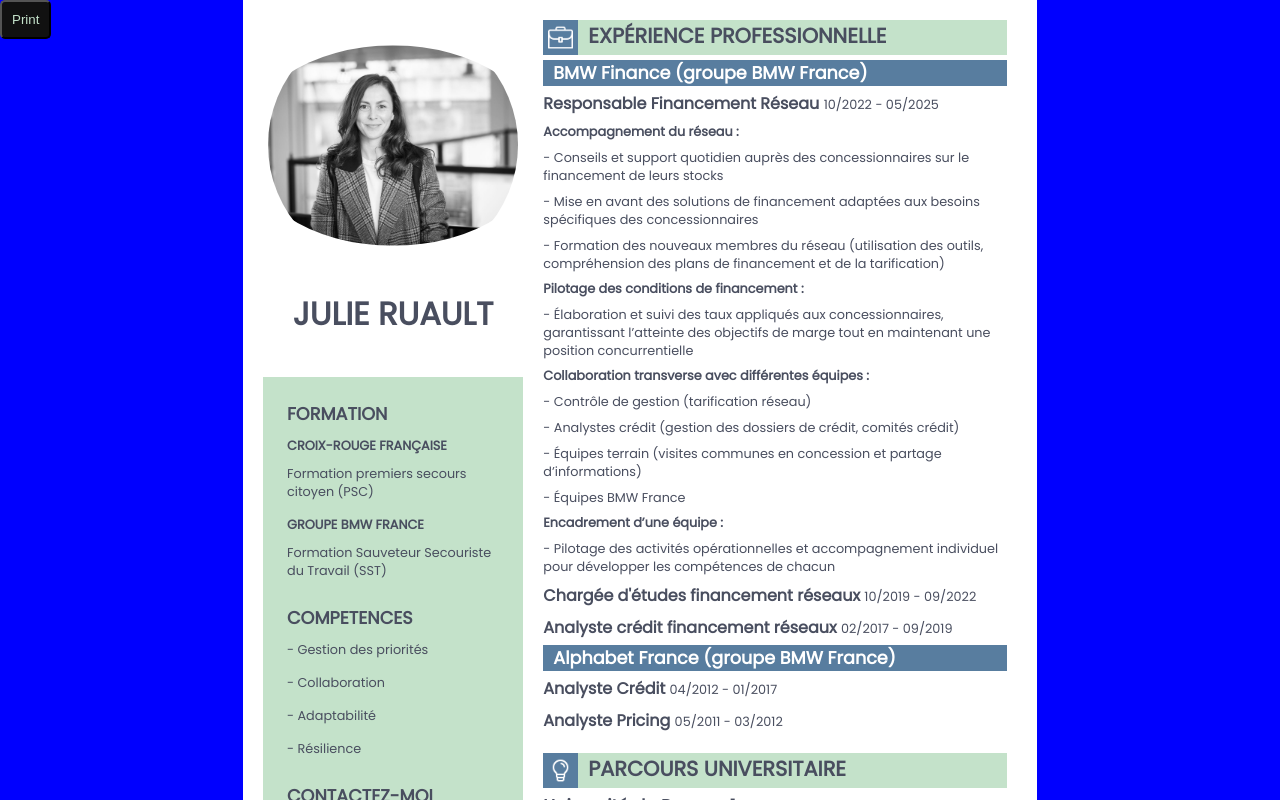
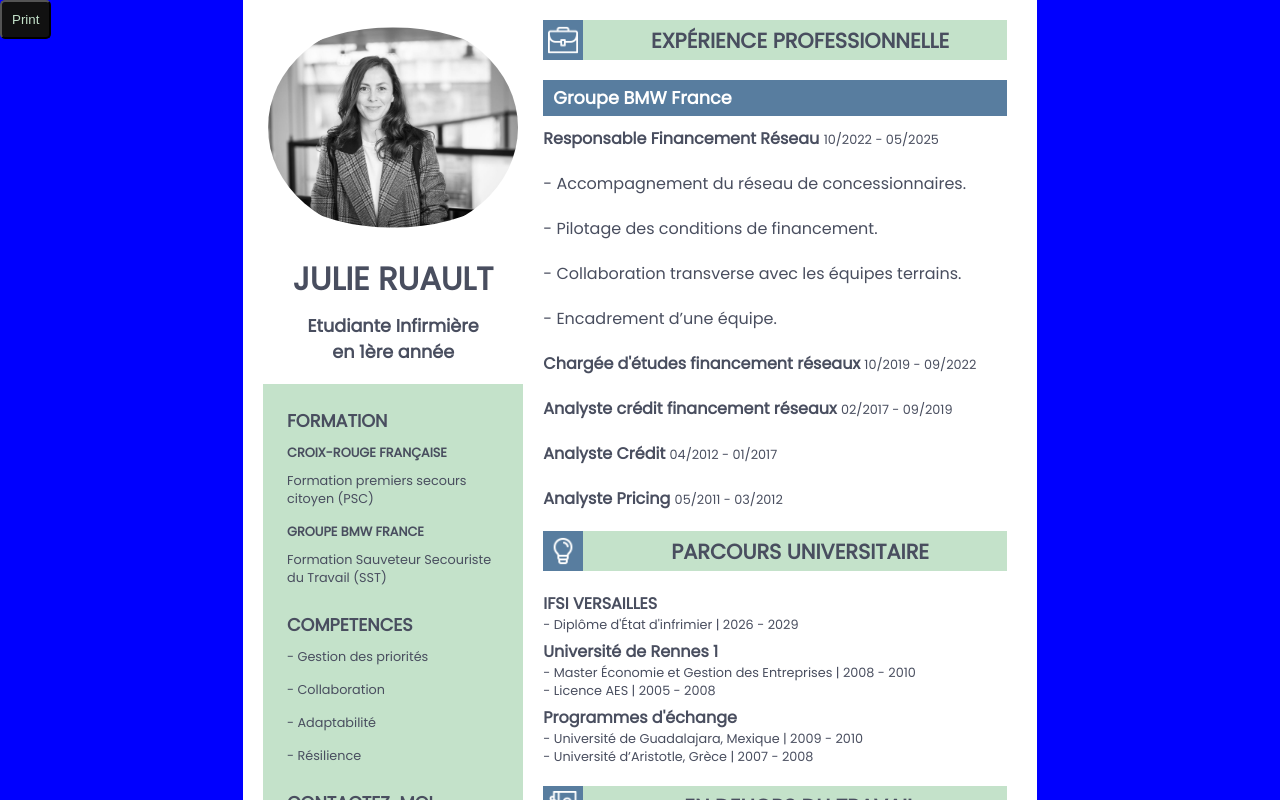
Before and after one commit to danielgonzalez0/20230804-CV2, a React (Create React App) app: page / in a window 1280 px wide. Shown: the top 800 px of the page. Built offline with nearby package versions, Linux system fonts and the light colour scheme.

Commit message:
mise a jour cv entier

```diff
--- a/src/components/main/Education.jsx
+++ b/src/components/main/Education.jsx
@@ -3,6 +3,12 @@ import Title from '../title/Title';
 import iconsrc from '../../assets/img/julie/innovationBBG.png';
 
 const experience = [
+  {
+    id: "par-0",
+    title: "IFSI VERSAILLES",
+    desc: [`Diplôme d'État d'infrimier | 2026 - 2029`
+    ],
+  },
   {
     id: "par-1",
     title: "Université de Rennes 1",
@@ -13,7 +19,7 @@ const experience = [
   ,
   {
     id: "par-3",
-    title: "Programmes d ́échange",
+    title: "Programmes d'échange",
     desc: [`Université de Guadalajara, Mexique | 2009 - 2010`,
       `Université d’Aristotle, Grèce | 2007 - 2008`
     ],
--- a/src/components/main/Experience.jsx
+++ b/src/components/main/Experience.jsx
@@ -4,7 +4,7 @@ import iconsrc from '../../assets/img/julie/valiseBBG.png';
 
 const Experience = () => {
   const experience = [{
-    entreprise: "BMW Finance (groupe BMW France)",
+    entreprise: "Groupe BMW France",
     jobs: [
       {
         id: "exp-1",
@@ -12,37 +12,37 @@ const Experience = () => {
         sub: '10/2022 - 05/2025',
         desc: [{
           id: "desc-1",
-          descTitle: "Accompagnement du réseau :",
-          descSub: [
-            "Conseils et support quotidien auprès des concessionnaires sur le financement de leurs stocks",
-            "Mise en avant des solutions de financement adaptées aux besoins spécifiques des concessionnaires",
-            "Formation des nouveaux membres du réseau (utilisation des outils, compréhension des plans de financement et de la tarification)"
-          ]
+          descTitle: " - Accompagnement du réseau de concessionnaires.",
+          // descSub: [
+          //   "Conseils et support quotidien auprès des concessionnaires sur le financement de leurs stocks",
+          //   "Mise en avant des solutions de financement adaptées aux besoins spécifiques des concessionnaires",
+          //   "Formation des nouveaux membres du réseau (utilisation des outils, compréhension des plans de financement et de la tarification)"
+          // ]
         },
         {
           id: "desc-2",
-          descTitle: "Pilotage des conditions de financement :",
-          descSub: [
-            "Élaboration et suivi des taux appliqués aux concessionnaires, garantissant l’atteinte des objectifs de marge tout en maintenant une position concurrentielle",
+          descTitle: " - Pilotage des conditions de financement.",
+          // descSub: [
+          //   "Élaboration et suivi des taux appliqués aux concessionnaires, garantissant l’atteinte des objectifs de marge tout en maintenant une position concurrentielle",
 
-          ]
+          // ]
         },
         {
           id: "desc-3",
-          descTitle: "Collaboration transverse avec différentes équipes :",
-          descSub: [
-            "Contrôle de gestion (tarification réseau)",
-            "Analystes crédit (gestion des dossiers de crédit, comités crédit)",
-            "Équipes terrain (visites communes en concession et partage d’informations)",
-            "Équipes BMW France"
-          ]
+          descTitle: " - Collaboration transverse avec les équipes terrains.",
+          // descSub: [
+          //   "Contrôle de gestion (tarification réseau)",
+          //   "Analystes crédit (gestion des dossiers de crédit, comités crédit)",
+          //   "Équipes terrain (visites communes en concession et partage d’informations)",
+          //   "Équipes BMW France"
+          // ]
         },
         {
           id: "desc-4",
-          descTitle: "Encadrement d’une équipe :",
-          descSub: [
-            "Pilotage des activités opérationnelles et accompagnement individuel pour développer les compétences de chacun",
-          ]
+          descTitle: " - Encadrement d’une équipe.",
+          // descSub: [
+          //   "Pilotage des activités opérationnelles et accompagnement individuel pour développer les compétences de chacun",
+          // ]
         },
         ],
       },
@@ -57,11 +57,6 @@ const Experience = () => {
         title: "Analyste crédit financement réseaux",
         sub: '02/2017 - 09/2019 ',
       },
-    ],
-  }, // end bmw
-  {
-    entreprise: "Alphabet France (groupe BMW France)",
-    jobs: [
       {
         id: "exp-4",
         title: "Analyste Crédit",
@@ -72,8 +67,24 @@ const Experience = () => {
         title: "Analyste Pricing",
         sub: '05/2011 - 03/2012',
       },
-    ]
-  }]
+    ],
+  }, // end bmw
+  // {
+  //   entreprise: "Alphabet France (groupe BMW France)",
+  //   jobs: [
+  //     {
+  //       id: "exp-4",
+  //       title: "Analyste Crédit",
+  //       sub: '04/2012 - 01/2017',
+  //     },
+  //     {
+  //       id: "exp-5",
+  //       title: "Analyste Pricing",
+  //       sub: '05/2011 - 03/2012',
+  //     },
+  //   ]
+  // }
+  ]
 
 
   return (
@@ -97,7 +108,7 @@ const Experience = () => {
                   {job.desc ? job.desc.map((item, index) => (
                     <ul key={`${item.id}${index}`}>
                       <p>{item.descTitle}</p>
-                      {item.descSub.map((item, index) => (
+                      {item.descSub?.map((item, index) => (
                         <li key={`${item.id}${index}`}>- {item}</li>
                       ))}
                     </ul>
--- a/src/components/main/Hobbies.jsx
+++ b/src/components/main/Hobbies.jsx
@@ -6,7 +6,7 @@ const hobbies = [
   {
     id: "hob-1",
     title: "",
-    desc: [`Depuis 2022, la course à pied et le trail renforcent mon autodiscipline, ma détermination et ma gestion du stress: des atouts que j'applique au quotidien professionnel. J’accroche quelques dossards chaque année en me fixant des objectifs atteignables et progressifs, le plaisir doit rester l’essentiel.`],
+    desc: [`Depuis 2022, la course à pied et le trail renforcent mon autodiscipline, ma détermination et ma gestion du stress: des atouts que j'applique au quotidien professionnel.`],
   },
 ];
 
--- a/src/components/main/_main.scss
+++ b/src/components/main/_main.scss
@@ -17,18 +17,22 @@
   ul {
     font-size: $h5-font-size;
   }
+    li{
+    font-size: $h4-font-size;
+  }
 }
 
 .experience-title,
 .education-title,
 .hobbies-title {
   margin: 5px 0;
+   font-size: $h4-font-size;
 }
 
 .experience-title{
   color: white;
   background-color: $color-secondary;
-  padding: 0 10px;
+  padding: 5px 10px;
 }
 
 .experience-job-title {
@@ -39,7 +43,8 @@
 .job-container {
   display: flex;
   flex-direction: column;
-  gap: 7px;
+  margin-top: 10px;
+  gap: 20px;
   span {
     font-size: $h5-font-size;
     font-weight: 100;
@@ -50,7 +55,11 @@
     flex-direction: column;
     gap: 8px;
     p {
-      font-weight: bold;
+      // font-weight: bold;
+      font-size: $h4-font-size;
+    }
+    li{
+      font-size: $h5-font-size;
     }
   }
 }
@@ -58,6 +67,7 @@
 .education-container {
   h3 {
     display: block;
+     font-size: $h4-font-size;
   }
   li,
   span {
--- a/src/components/sidebar/Contact.jsx
+++ b/src/components/sidebar/Contact.jsx
@@ -1,7 +1,7 @@
 import React from 'react';
 import telsrc from '../../assets/img/julie/telephoneB.png';
 import mailsrc from '../../assets/img/julie/emailB.png';
-// import adressesrc from '../../assets/img/julie/adresseB.png';
+import adressesrc from '../../assets/img/julie/adresseB.png';
 
 // const profil = [{
 //   id: "profil-1", text: `Experte en financement, j'accompagne quotidiennement les concessionnaires dans la gestion et l’optimisation de leurs financements de stock tout en assurant la compétitivité et la rentabilité des produits de financement proposés.`
@@ -46,7 +46,7 @@ const Contact = () => {
       {profil.map((item) => (
         <>
           <p key={item.id} className='text-bold'>{item.titre}</p>
-          <p key={item.id} className='text'>{item.text}</p>
+          <p key={item.id + 1} className='text'>{item.text}</p>
         </>
        ))}
       <h3>COMPETENCES</h3>
@@ -71,6 +71,12 @@ const Contact = () => {
           <p>06 68 54 62 58</p>
         </div>
       </div>
+      <div className="container">
+        <img src={adressesrc} alt="adresse" />
+        <div className="wrapper">
+          <p>La Celle-Saint-Cloud</p>
+        </div>
+      </div>
       {/* <img src={qrcode} alt="linkedin qr code" /> */}
     </div>
   );
--- a/src/components/sidebar/Sidebar.jsx
+++ b/src/components/sidebar/Sidebar.jsx
@@ -13,6 +13,8 @@ const Sidebar = () => {
         />
       </div>
       <h1>JULIE RUAULT</h1>
+      <h2>Etudiante Infirmière</h2>
+      <h2>en 1ère année</h2>
       <div className="user">
         <Contact />
       </div>
--- a/src/components/sidebar/_sidebar.scss
+++ b/src/components/sidebar/_sidebar.scss
@@ -17,15 +17,21 @@
 
 h1 {
   font-size: $h1-font-size;
-  margin: 10px 0 20px;
+  margin: 10px 0 10px;
 }
+
+  h2 {
+   font-size: $h3-font-size;
+  text-align: center;
+  width: 100%;
+  }
+
+
 .user {
   width: 100%;
   padding: 1.2rem 0;
   color: $white2;
-  h2 {
-    font-size: $h5-font-size;
-  }
+
   h3 {
     font-size: $h3-font-size;
     font-weight: 900;
@@ -49,7 +55,7 @@ h1 {
 //contact
 .contact {
   width: 100%;
-  min-height: 710px;
+min-height: 710px;
   padding: 1.5rem;
   background: $color-primary;
   position: relative;
--- a/src/components/title/_title.scss
+++ b/src/components/title/_title.scss
@@ -1,17 +1,20 @@
 .title-wrapper {
+  margin-bottom: 20px;
+  min-height: 40px;
   display: flex;
   flex-direction: row;
   height: 35px;
   width: 100%;
 
   img {
-    width: 35px;
-    height: 35px;
+    width: 40px;
+    height: 40px;
     padding: 5px;
     background-color: $color-secondary;
   }
 
   h2 {
+    padding-top: 5px;
     padding-left: 10px;
     font-size: $h2-font-size;
     color: $grey2;
--- a/src/styles/_settings.scss
+++ b/src/styles/_settings.scss
@@ -85,6 +85,7 @@ a:visited {
     background: $white1;
     display: flex;
     gap: 10px;
+      min-height: 1123px;
     .main {
       width: 65%;
       background-color: $white1;
```
